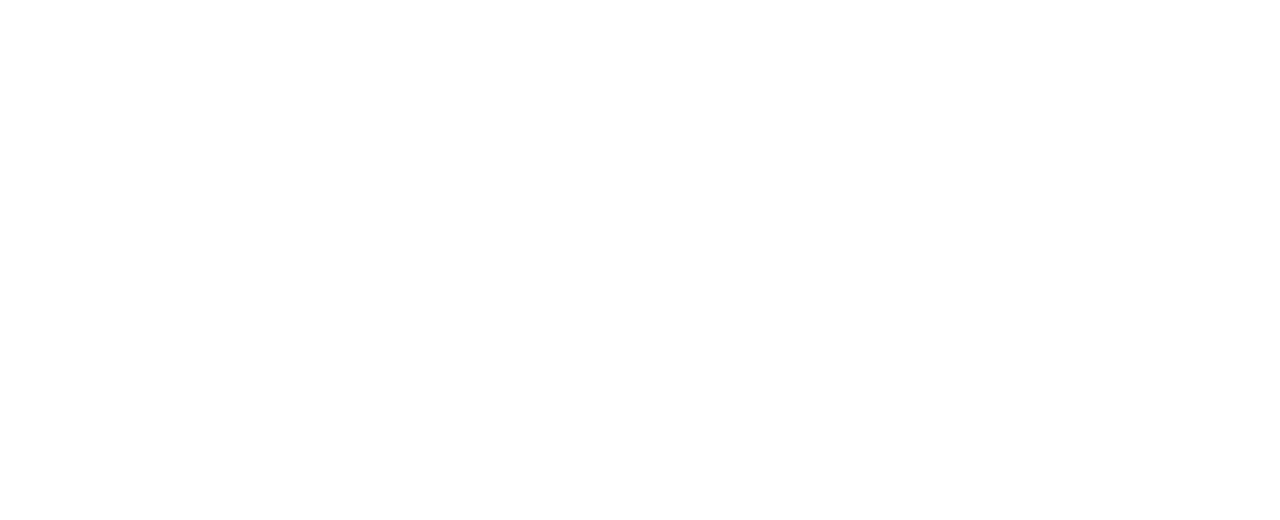
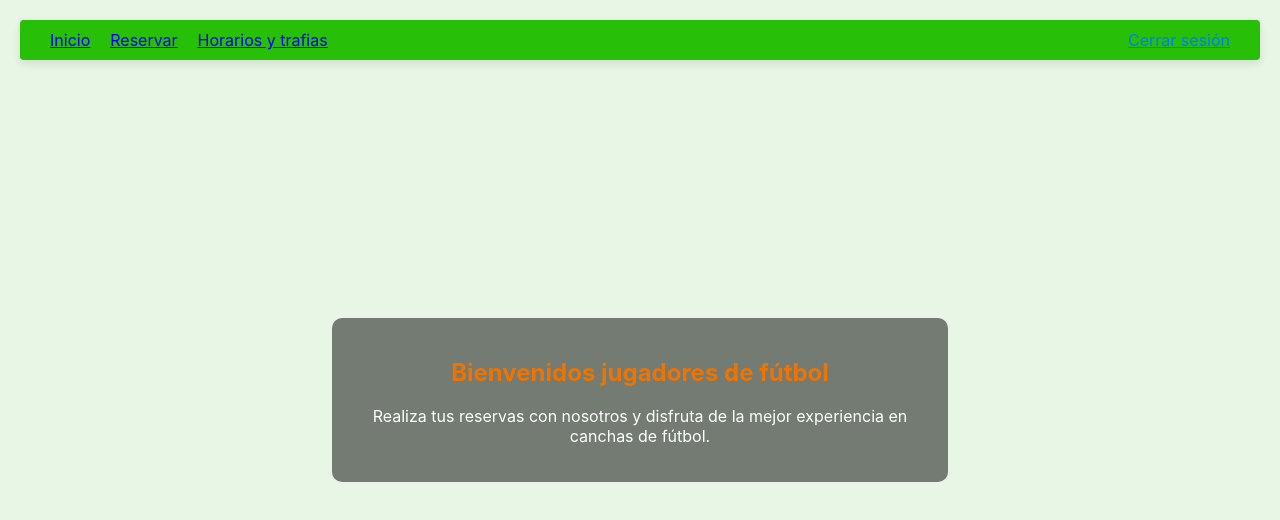
Before and after one commit to F4brii/free-style, a React (Create React App) app in the folder front/free-style/: page / in a window 1280 px wide. Before the commit this address had no page. Shown: the top 520 px of the page. Built offline with nearby package versions, Linux system fonts and the light colour scheme.

Commit message:
Se crean paginas base y se agrega colores al login

```diff
--- a/front/free-style/src/App.js
+++ b/front/free-style/src/App.js
@@ -1,13 +1,21 @@
 import { BrowserRouter as Router, Route, Routes } from "react-router-dom";
 import LoginPage from "./pages/LoginPage";
+import BasePage from "./pages/BasePage";
+import Home from "./pages/Home";
+import ReservationPage from "./pages/ReservationPage";
+import RatePage from "./pages/RatePage";
 
 const App = () => {
   return (
     <Router>
       <div className="App">
         <Routes>
+          <Route path="/" element={<BasePage />}>
+            <Route index element={<Home />} />
+            <Route path="reservation" element={<ReservationPage />} />
+            <Route path="rate" element={<RatePage />} />
+          </Route>
           <Route path="/login" element={<LoginPage />} />
-          {/* Agrega otras rutas aquí */}
         </Routes>
       </div>
     </Router>
--- /dev/null
+++ b/front/free-style/src/components/Menu.js
@@ -0,0 +1,24 @@
+// src/components/Menu.js
+
+import React from "react";
+import { Link } from "react-router-dom";
+import "../styles/Menu.css";
+
+const Menu = () => {
+  const handleLogout = () => {
+    // Lógica para cerrar sesión
+  };
+
+  return (
+    <nav className="menu">
+      <Link to="/" className="menu-item">Inicio</Link>
+      <Link to="/reservation" className="menu-item">Reservar</Link>
+      <Link to="/rate" className="menu-item">Horarios y trafias</Link>
+      <div className="menu-item logout">
+        <button onClick={handleLogout}>Cerrar sesión</button>
+      </div>
+    </nav>
+  );
+};
+
+export default Menu;
--- /dev/null
+++ b/front/free-style/src/pages/BasePage.js
@@ -0,0 +1,17 @@
+import React from "react";
+import Menu from "../components/Menu";
+import { Outlet } from "react-router-dom";
+import "../styles/BasePage.css";
+
+const BasePage = () => {
+  return (
+    <div>
+      <Menu />
+      <div className="base-page">
+        <Outlet />
+      </div>
+    </div>
+  );
+};
+
+export default BasePage;
--- /dev/null
+++ b/front/free-style/src/pages/Home.js
@@ -0,0 +1,18 @@
+import React from "react";
+import "../styles/Home.css";
+
+const Home = () => {
+  return (
+    <div className="home-container">
+      <div className="message">
+        <h2>Bienvenidos jugadores de fútbol</h2>
+        <p>
+          Realiza tus reservas con nosotros y disfruta de la mejor experiencia
+          en canchas de fútbol.
+        </p>
+      </div>
+    </div>
+  );
+};
+
+export default Home;
--- a/front/free-style/src/pages/LoginPage.js
+++ b/front/free-style/src/pages/LoginPage.js
@@ -8,7 +8,6 @@
     try {
       const response = await login(email, password);
       console.log("Login successful:", response);
-      // Aquí puedes redirigir al usuario o guardar el token en el estado global o en localStorage
     } catch (error) {
       console.error("Login failed:", error.message);
       alert("Login failed: " + error.message);
@@ -21,7 +20,7 @@
         <LoginForm onLogin={handleLogin} />
         <div className="vertical-divider"></div>
         <div className="login-image">
-          <img src="your-image-url.jpg" alt="Login" />
+          <img src="./logo-freestyle.jpeg" alt="Login" className="login-img" />
         </div>
       </div>
     </div>
--- /dev/null
+++ b/front/free-style/src/pages/RatePage.js
@@ -0,0 +1,7 @@
+import React from 'react';
+
+const RatePage = () => {
+  return <div>Rate Content</div>;
+};
+
+export default RatePage;
--- /dev/null
+++ b/front/free-style/src/pages/ReservationPage.js
@@ -0,0 +1,7 @@
+import React from 'react';
+
+const ReservationPage = () => {
+  return <div>Reservation Content</div>;
+};
+
+export default ReservationPage;
--- /dev/null
+++ b/front/free-style/src/styles/BasePage.css
@@ -0,0 +1,8 @@
+.base-page {
+    background-color: #e8f7e5;
+    min-height: 100vh;
+    display: flex;
+    flex-direction: column;
+    justify-content: center;
+    align-items: center;
+  }
--- /dev/null
+++ b/front/free-style/src/styles/Home.css
@@ -0,0 +1,23 @@
+.home-container {
+  display: flex;
+  justify-content: center;
+  align-items: center;
+  height: 100vh;
+}
+
+.message {
+  text-align: center;
+  color: #fbbf11; /* Amarillo */
+  padding: 20px;
+  background-color: rgba(0, 0, 0, 0.5); /* Fondo semi-transparente */
+  border-radius: 10px;
+  max-width: 80%;
+}
+
+.message h2 {
+  color: #ed7403; /* Naranja */
+}
+
+.message p {
+  color: #fff; /* Blanco para el texto */
+}
--- a/front/free-style/src/styles/LoginPage.css
+++ b/front/free-style/src/styles/LoginPage.css
@@ -2,21 +2,21 @@
   display: flex;
   justify-content: center;
   align-items: center;
-  flex-direction: column; /* Añadido para colocar el texto debajo del formulario */
-  height: 100vh; /* Hace que el contenedor ocupe toda la altura de la ventana */
-  background-color: #f0f0f0; /* Opcional: un color de fondo ligero */
+  flex-direction: column;
+  height: 100vh;
+  background-color: #e8f7e5;
 }
 
 .login-container {
   display: flex;
   align-items: center;
   padding: 20px;
-  margin-bottom: 20px; /* Espacio entre el contenedor y el texto de registro */
+  margin-bottom: 20px;
 }
 
 .vertical-divider {
-  border-left: 2px dashed #ccc;
-  height: 400px; /* Ajusta la altura para asegurarte de que la línea sea visible */
+  border-left: 2px dashed #27BF08;
+  height: 400px;
   margin: 0 20px;
 }
 
@@ -40,6 +40,12 @@
   text-decoration: underline;
 }
 
+.login-image .login-img {
+  max-width: 500px; /* Tamaño máximo de la imagen */
+  height: auto;
+  border-radius: 5px;
+}
+
 @media (max-width: 768px) {
   .vertical-divider,
   .login-image {
--- /dev/null
+++ b/front/free-style/src/styles/Menu.css
@@ -0,0 +1,55 @@
+/* src/components/Menu.css */
+
+.menu {
+  position: fixed;
+  top: 20px; /* Ajusta este valor para separar el menú de la parte superior */
+  left: 50%;
+  transform: translateX(-50%);
+  background-color: #27BF08;
+  padding: 10px 20px;
+  border-radius: 4px;
+  box-shadow: 0 4px 8px rgba(0, 0, 0, 0.1);
+  z-index: 1000;
+  display: flex;
+  justify-content: space-between;
+  width: calc(100% - 40px);
+  max-width: 1200px;
+  flex-wrap: wrap;
+}
+
+.menu-item {
+  margin: 0 10px;
+}
+
+.menu-item.logout {
+  margin-left: auto;
+}
+
+.menu-item.logout button {
+  background: none;
+  border: none;
+  color: #007bff;
+  cursor: pointer;
+  text-decoration: underline;
+  padding: 0;
+  font: inherit;
+}
+
+.menu-item.logout button:hover {
+  color: #0056b3;
+}
+
+@media (max-width: 768px) {
+  .menu {
+    flex-direction: column;
+    align-items: center;
+  }
+
+  .menu-item {
+    margin: 5px 0;
+  }
+
+  .menu-item.logout {
+    margin-left: 0; /* Resetea el margen cuando en pantalla pequeña */
+  }
+}
```
Also changed, not shown: front/free-style/public/logo-freestyle.jpeg (added).
